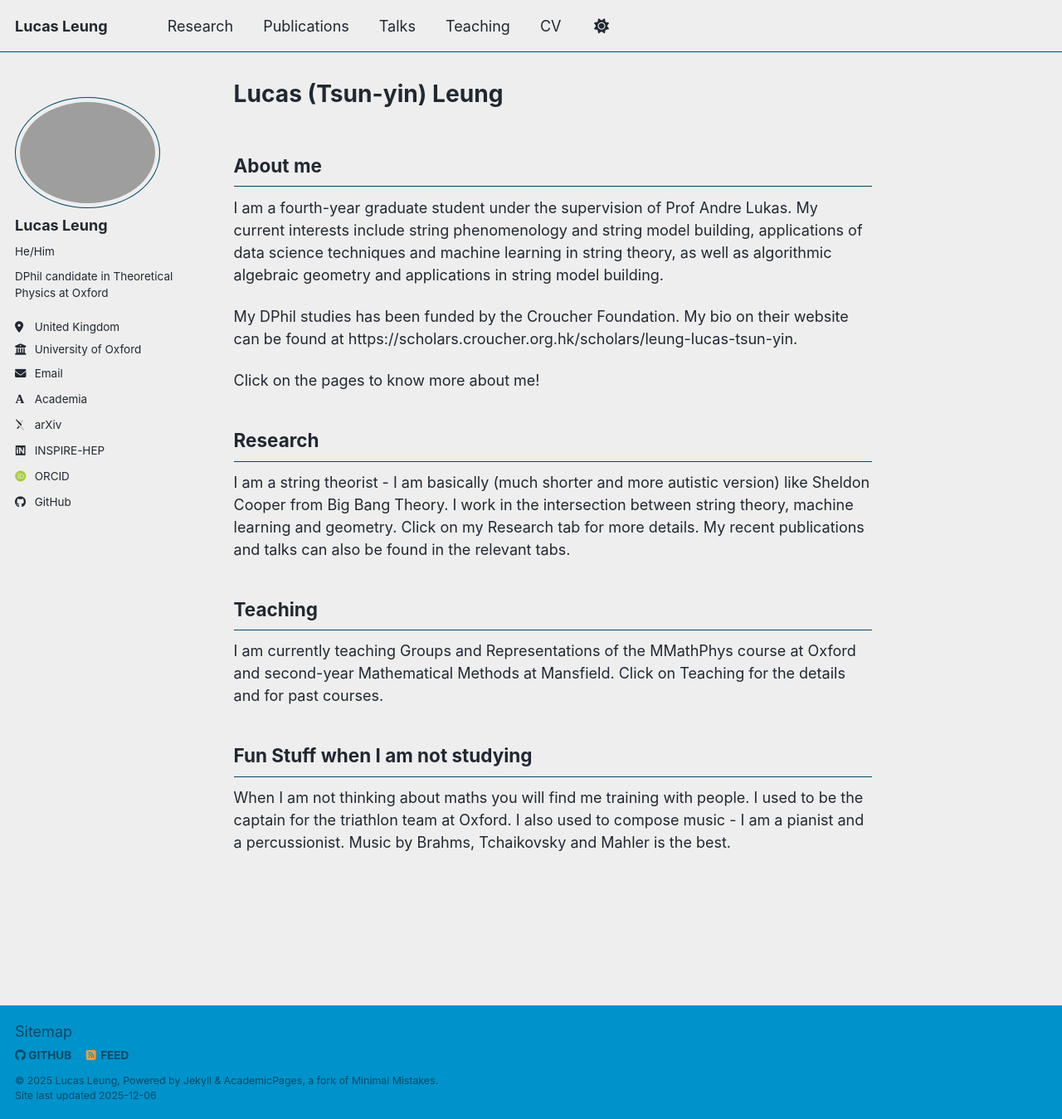
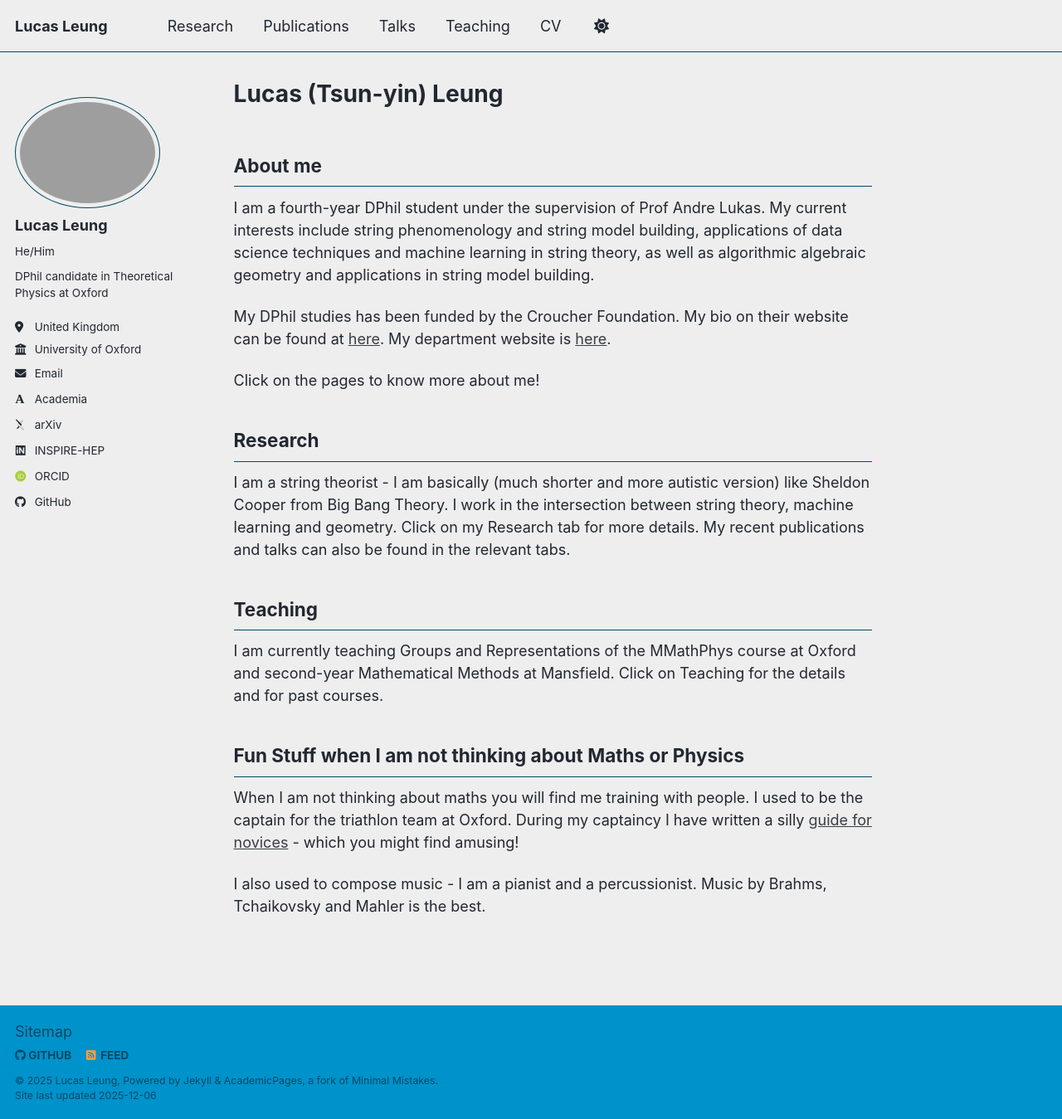
Before and after one commit to LucasLeung149/lucasleung149.github.io, a Jekyll site: the page built from _pages/about.md, in a window 1280 px wide and 1349 px high. Shown: the whole window at 83% size. Built offline with Jekyll 4.4.1, drawn with Linux system fonts in a browser that asks for light colours; some web fonts are replaced; a script bundle is joined from its source files by our own code; library files that are not in the unit come from our copies.

Commit message:
update_final_today

```diff
--- a/_pages/about.md
+++ b/_pages/about.md
@@ -9,9 +9,9 @@ redirect_from:
 
 ## About me
 
-I am a fourth-year graduate student under the supervision of Prof Andre Lukas. My current interests include string phenomenology and string model building, applications of data science techniques and machine learning in string theory, as well as algorithmic algebraic geometry and applications in string model building.
+I am a fourth-year DPhil student under the supervision of Prof Andre Lukas. My current interests include string phenomenology and string model building, applications of data science techniques and machine learning in string theory, as well as algorithmic algebraic geometry and applications in string model building.
 
-My DPhil studies has been funded by the Croucher Foundation. My bio on their website can be found at https://scholars.croucher.org.hk/scholars/leung-lucas-tsun-yin.
+My DPhil studies has been funded by the Croucher Foundation. My bio on their website can be found at [here](https://scholars.croucher.org.hk/scholars/leung-lucas-tsun-yin). My department website is [here](https://www.physics.ox.ac.uk/our-people/leung).
 
 Click on the pages to know more about me!
 
@@ -25,7 +25,8 @@ My recent publications and talks can also be found in the relevant tabs.
 
 I am currently teaching Groups and Representations of the MMathPhys course at Oxford and second-year Mathematical Methods at Mansfield. Click on Teaching for the details and for past courses.
 
-## Fun Stuff when I am not studying
+## Fun Stuff when I am not thinking about Maths or Physics
 
-When I am not thinking about maths you will find me training with people. I used to be the captain for the triathlon team at Oxford.
+When I am not thinking about maths you will find me training with people. I used to be the captain for the triathlon team at Oxford. During my captaincy I have written a silly [guide for novices](https://lucasleung149.github.io/files/novice_doc-28may.pdf) - which you might find amusing!
+
 I also used to compose music - I am a pianist and a percussionist. Music by Brahms, Tchaikovsky and Mahler is the best.
```
Also changed, not shown: _teaching/strings-1-oxford.md (+0 -10 lines), 1 other file.
